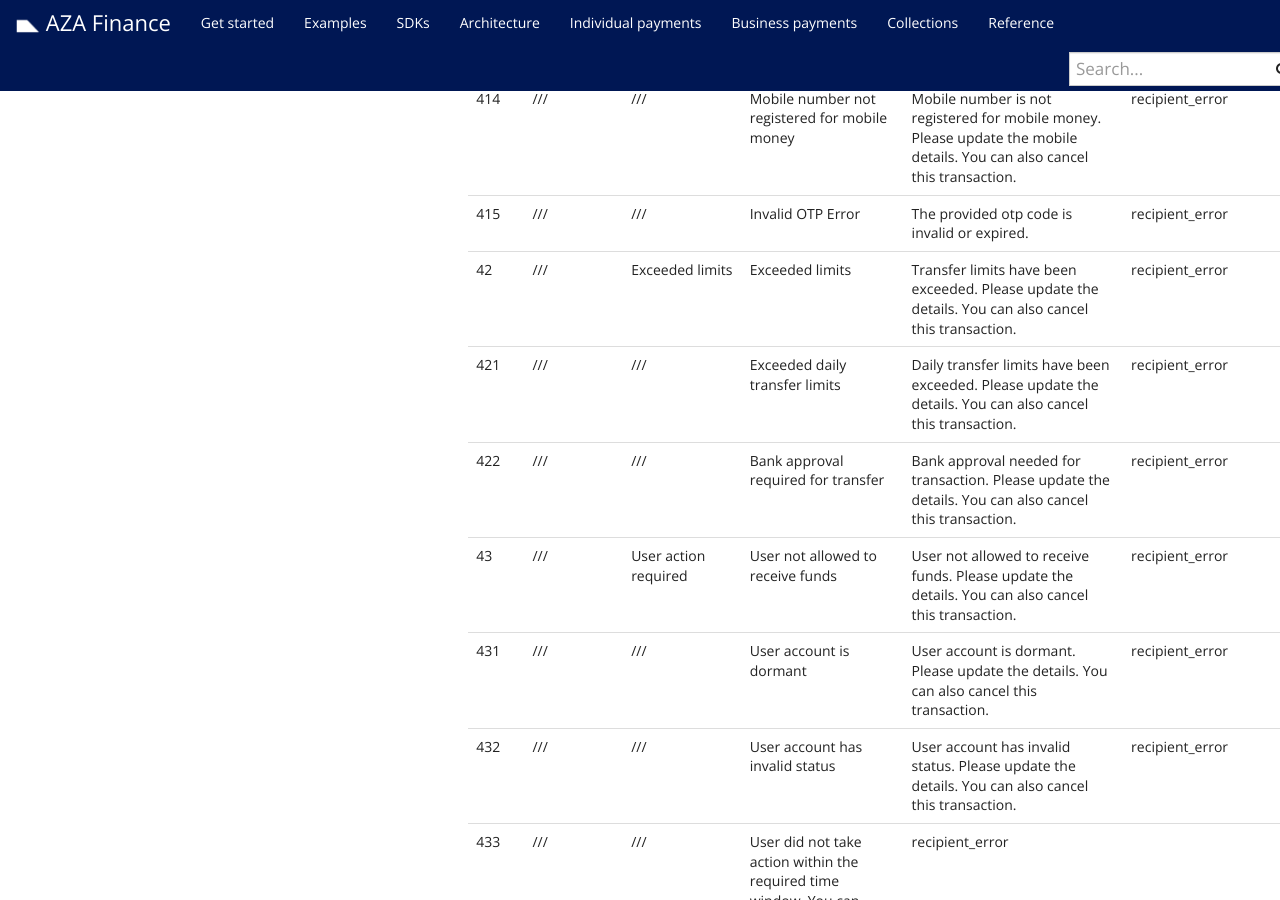
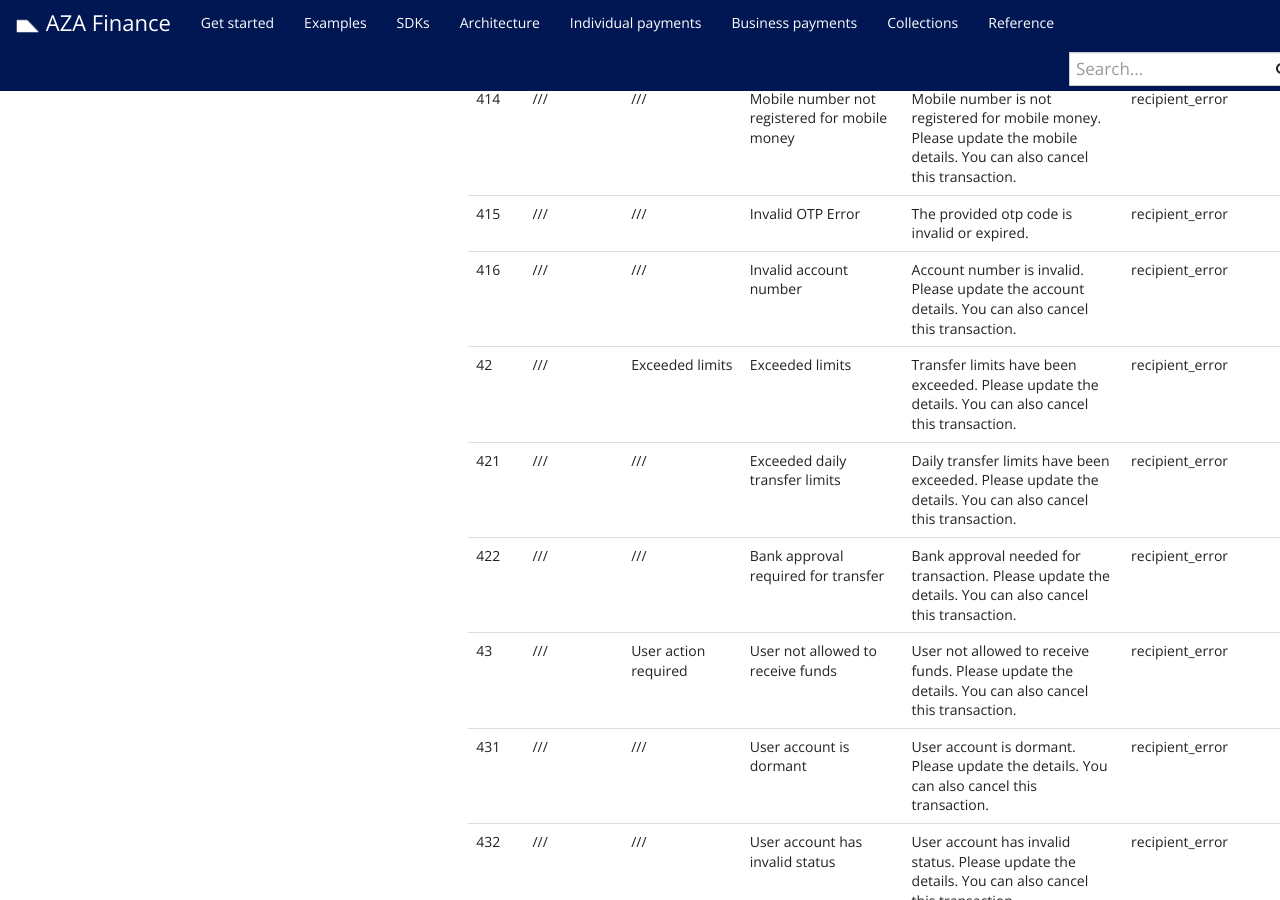
Before and after one commit to transferzero/api-documentation, a Jekyll site: the page built from _docs/error-handling.md, in a window 1280 px wide and 900 px high, scrolled down 3806 px. Built offline with Jekyll 4.4.1, drawn with Linux system fonts in a browser that asks for light colours; nearby versions of some CDN libraries; comment, search, counter and statistics services are not loaded.

Commit message:
error code 416

```diff
--- a/_docs/error-handling.md
+++ b/_docs/error-handling.md
@@ -74,6 +74,7 @@ We categorize most errors into the following categories:
 | 413 | /// | /// | Mobile number not registered for network | Mobile number is not registered on the network. Please update the mobile details. You can also cancel this transaction. | recipient_error |
 | 414 | /// | /// | Mobile number not registered for mobile money | Mobile number is not registered for mobile money. Please update the mobile details. You can also cancel this transaction. | recipient_error |
 | 415 | /// | /// | Invalid OTP Error | The provided otp code is invalid or expired. | recipient_error |
+| 416 | /// | /// | Invalid account number | Account number is invalid. Please update the account details. You can also cancel this transaction. | recipient_error |
 | 42 | /// | Exceeded limits | Exceeded limits | Transfer limits have been exceeded. Please update the details. You can also cancel this transaction. | recipient_error |
 | 421 | /// | /// | Exceeded daily transfer limits | Daily transfer limits have been exceeded. Please update the details. You can also cancel this transaction. | recipient_error |
 | 422 | /// | /// | Bank approval required for transfer | Bank approval needed for transaction. Please update the details. You can also cancel this transaction. | recipient_error |
```
